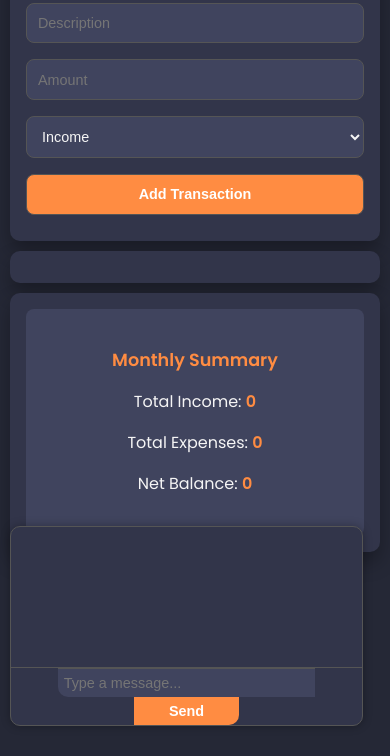
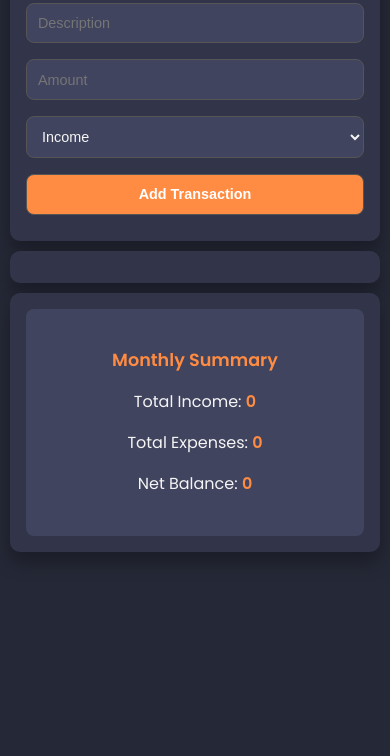
Before and after one commit to MeetVyas11/budget_planner, a website with bundled scripts: page index.html in a window 390 px wide. Shown: the part 108-864 px from the top of the page. Built offline with nearby package versions, Linux system fonts and the light colour scheme; no server answers.

Commit message:
Remove chatbot UI and styles from index.html and style.css

```diff
--- a/index.html
+++ b/index.html
@@ -37,12 +37,6 @@
         </div>
     </div>
 
-    <!-- Chatbot UI -->
-    <div id="chatbot">
-        <div id="chat-window"></div>
-        <input type="text" id="chat-input" placeholder="Type a message...">
-        <button id="send-button">Send</button>
-    </div>
 
     <script type="module" src="script.js"></script>
 </body>
--- a/style.css
+++ b/style.css
@@ -136,93 +136,7 @@ button:hover {
     font-weight: bold;
     color: #ff8c42;
 }
-/* Chatbot Styles */
-#chatbot {
-    position: fixed;
-    bottom: 20px;
-    right: 0.5px;
-    width: 300px; /* Default width for desktop */
-    background: #32354a;
-    border: 1px solid #555;
-    border-radius: 10px;
-    box-shadow: 0 0 10px rgba(0, 0, 0, 0.3);
-    color: #f5f5f5;
-    font-family: 'Poppins', sans-serif;
-    z-index: 1000; /* Ensure it stays on top of other elements */
-}
 
-#chat-window {
-    height: 200px;
-    overflow-y: scroll;
-    padding: 10px;
-    border-bottom: 1px solid #555;
-}
-
-#chat-input {
-    width: 70%;
-    padding: 10px;
-    border: none;
-    border-top: 1px solid #555;
-    background: #40445e;
-    color: #f5f5f5;
-    border-radius: 0 0 0 10px;
-}
-
-#send-button {
-    width: 30%;
-    padding: 10px;
-    background: #ff8c42;
-    color: #fff;
-    border: none;
-    cursor: pointer;
-    border-radius: 0 0 10px 0;
-}
-
-#send-button:hover {
-    background: #e76b25;
-}
-
-/* Responsive Design for Chatbot */
-@media (max-width: 768px) {
-    #chatbot {
-        width: 250px; /* Slightly smaller for tablets */
-        bottom: 15px;
-        right: 15px;
-    }
-
-    #chat-window {
-        height: 150px; /* Smaller chat window for tablets */
-    }
-
-    #chat-input {
-        padding: 8px; /* Smaller padding for tablets */
-    }
-
-    #send-button {
-        padding: 8px; /* Smaller padding for tablets */
-    }
-}
-
-@media (max-width: 480px) {
-    #chatbot {
-        width: 90%; /* Full width for mobile */
-        bottom: 10px;
-        right: 10px;
-        left: 10px; /* Center the chatbot on small screens */
-    }
-
-    #chat-window {
-        height: 120px; /* Smaller chat window for mobile */
-    }
-
-    #chat-input {
-        padding: 6px; /* Smaller padding for mobile */
-    }
-
-    #send-button {
-        padding: 6px; /* Smaller padding for mobile */
-    }
-}
 
 /* Responsive Design */
 @media (max-width: 768px) {
```
